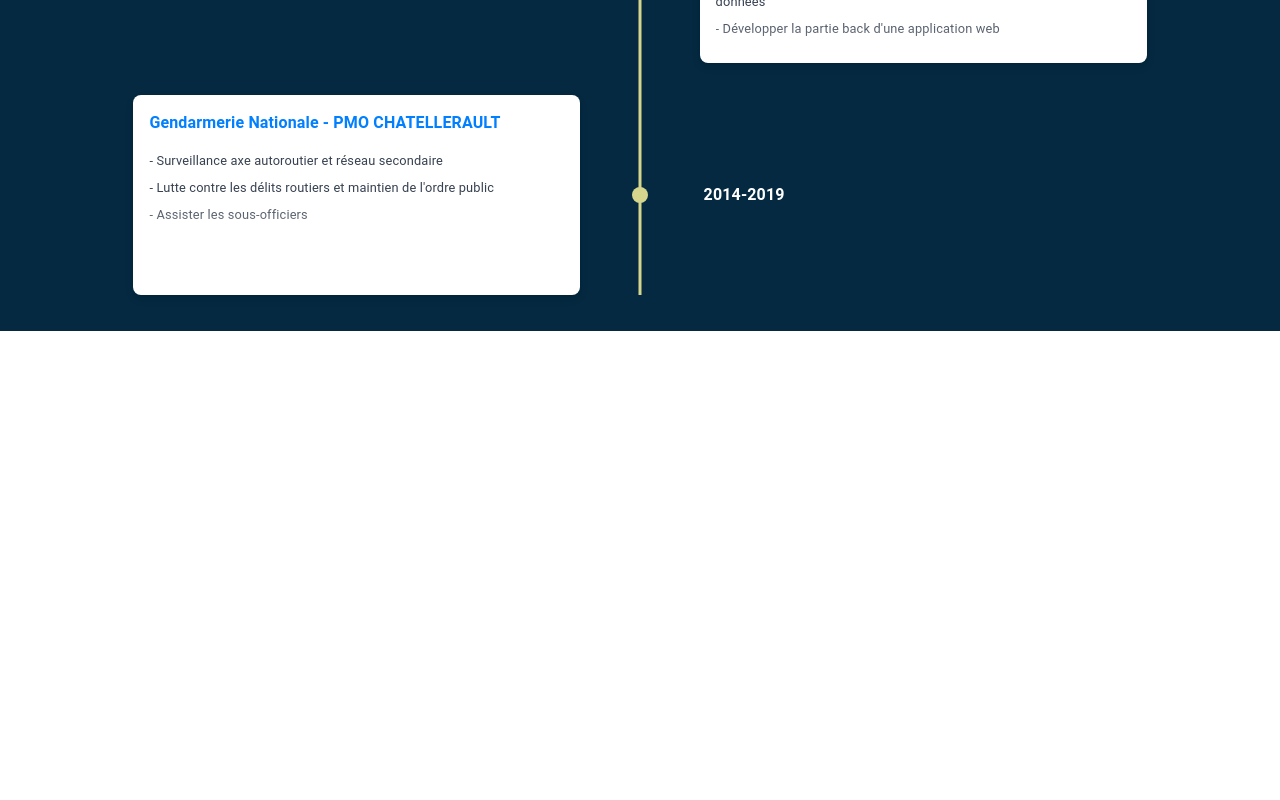
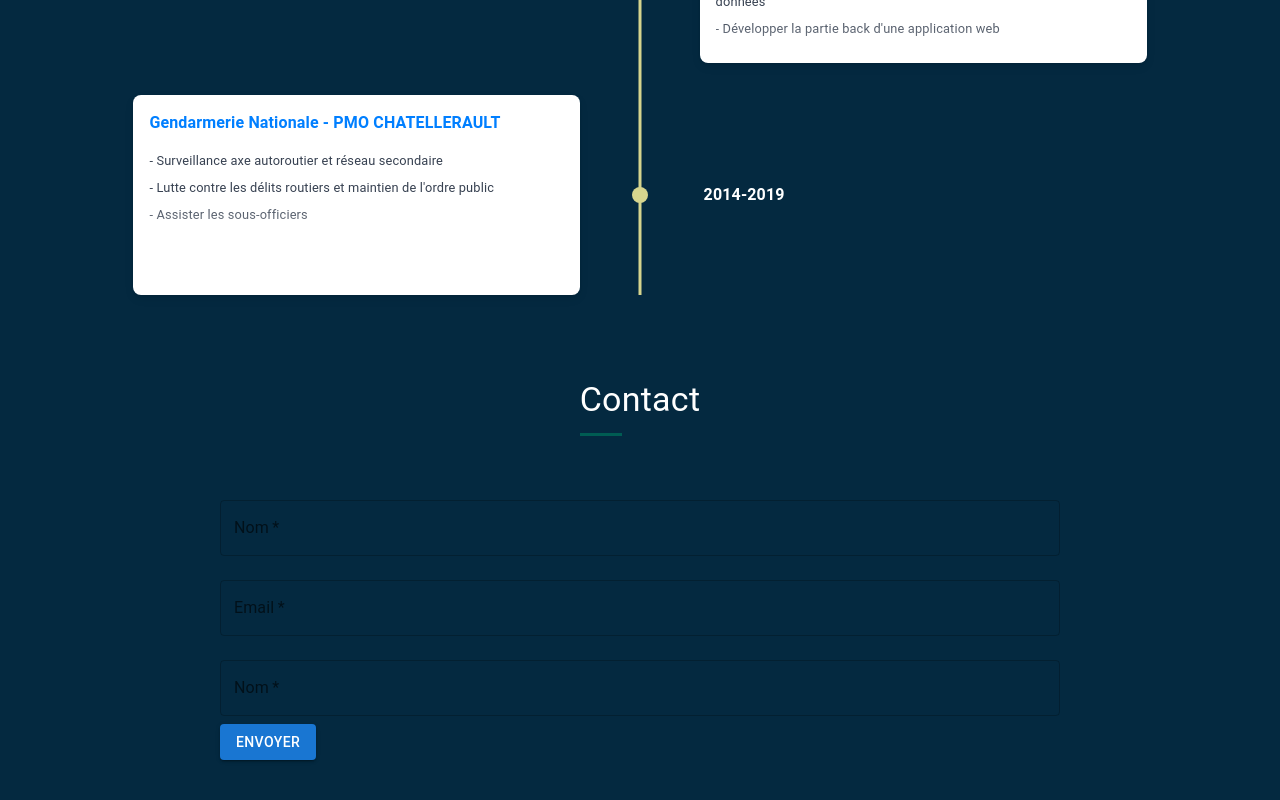
Before and after one commit to Monnetkevin/Portfolio-V2, a React (Create React App) app: page / in a window 1280 px wide. Shown: the part 3241-4041 px from the top of the page. Before the commit the page ends 3572 px from the top, so only its background shows below. Built offline with nearby package versions, Linux system fonts and the light colour scheme.

Commit message:
Create ContactSection

```diff
--- a/package.json
+++ b/package.json
@@ -6,6 +6,7 @@
     "@emotion/react": "^11.11.4",
     "@emotion/styled": "^11.11.5",
     "@fontsource/roboto": "^5.0.13",
+    "@hookform/resolvers": "^3.9.0",
     "@mui/icons-material": "^5.16.1",
     "@mui/material": "^5.16.1",
     "@testing-library/jest-dom": "^5.17.0",
@@ -21,7 +22,8 @@
     "react-scripts": "5.0.1",
     "react-swipeable-views-react-18-fix": "^0.14.1",
     "sass": "^1.77.8",
-    "web-vitals": "^2.1.4"
+    "web-vitals": "^2.1.4",
+    "yup": "^1.4.0"
   },
   "scripts": {
     "start": "react-scripts start",
--- /dev/null
+++ b/src/components/contact/ContactForm.jsx
@@ -0,0 +1,149 @@
+import React from "react";
+import { useForm, useController, Controller } from "react-hook-form";
+import { yupResolver } from "@hookform/resolvers/yup";
+import * as yup from "yup";
+import { Box, TextField, Select, Button } from "@mui/material";
+
+const schema = yup.object({
+  nom: yup.string().required("Votre nom est requis"),
+  email: yup
+    .string()
+    .email("Veuillez entrer une adresse email valide")
+    .required("L'email est requis"),
+  sujet: yup.string().required("Veuillez choisir un sujet"),
+  message: yup.string().required("Votre message est requis"),
+});
+
+const ContactForm = () => {
+  const {
+    control,
+    handleSubmit,
+    formState: { errors },
+  } = useForm({
+    resolver: yupResolver(schema),
+  });
+
+  const onSubmit = (data) => {
+    console.log(data); // Envoyer les données du formulaire à votre API ou serveur
+    alert("Merci pour votre message!");
+  };
+
+  return (
+    <Box component="form" onSubmit={handleSubmit(onSubmit)}>
+      {/* <TextField
+        id="nom"
+        label="Nom"
+        variant="outlined"
+        fullWidth
+        margin="normal"
+        {...field}
+        error={errors.nom}
+        helperText={errors.nom && "Votre nom est requis"}
+      /> */}
+
+      <Controller
+        name="name"
+        id="name"
+        control={control}
+        defaultValue=""
+        rules={{ required: "Votre nom est requis" }}
+        render={({ field, fieldState }) => (
+          <TextField
+            {...field}
+            label="Nom"
+            fullWidth
+            margin="normal"
+            error={!!fieldState.error}
+            helperText={fieldState.error?.message || null}
+            required
+          />
+        )}
+      />
+      <Controller
+        name="email"
+        id="email"
+        control={control}
+        defaultValue=""
+        rules={{
+          required: "L'email est requis et doit être valide",
+          pattern: /^\S+@\S+$/i,
+        }}
+        render={({ field, fieldState: { error } }) => (
+          <TextField
+            {...field}
+            label="Email"
+            fullWidth
+            margin="normal"
+            error={!!error}
+            helperText={errors ? errors.message : null}
+            required
+          />
+        )}
+      />
+      <Controller
+        name="name"
+        id="name"
+        control={control}
+        defaultValue=""
+        rules={{ required: "Votre nom est requis" }}
+        render={({ field, fieldState: { error } }) => (
+          <TextField
+            {...field}
+            label="Nom"
+            fullWidth
+            margin="normal"
+            error={!!error}
+            helperText={errors ? errors.message : null}
+            required
+          />
+        )}
+      />
+
+      {/* <TextField
+        id="email"
+        label="Email"
+        variant="outlined"
+        fullWidth
+        margin="normal"
+        {...field}
+        error={errors.email}
+        helperText={errors.email && "L'email est requis et doit être valide"}
+      />
+
+      <Select
+        id="sujet"
+        label="Sujet"
+        variant="outlined"
+        fullWidth
+        margin="normal"
+        {...field}
+        helperText={errors.sujet && "Veuillez choisir un sujet"}
+      >
+        <option value="">Sélectionner un sujet</option>
+        <option value="general">Général</option>
+        <option value="question">Question</option>
+        <option value="collaboration">Collaboration</option>
+      </Select>
+
+      <TextField
+        id="message"
+        label="Message"
+        variant="outlined"
+        fullWidth
+        multiline
+        minRows={4}
+        margin="normal"
+        {...field}
+        onChange={onChange}
+        error={errors.message}
+        helperText={errors.message && "Votre message est requis"}
+      /> */}
+
+      <Button variant="contained" color="primary" type="submit" margin="normal">
+        Envoyer
+      </Button>
+    </Box>
+  );
+};
+
+export default ContactForm;
--- /dev/null
+++ b/src/components/contact/ContactSection.jsx
@@ -0,0 +1,35 @@
+import { Container, Box, Typography } from "@mui/material";
+import ContactForm from "./ContactForm";
+
+const ContactSection = () => {
+  return (
+    <Container maxWidth="xl" id="projects">
+      <Box
+        component="div"
+        sx={{
+          color: "#fff",
+          display: "flex",
+          flexDirection: "column",
+          justifyContent: "center",
+          alignItems: "center",
+          py: "3rem",
+        }}
+      >
+        <Box component="div" sx={{ mb: "3rem" }}>
+          <Typography variant="h4" component="h2" gutterBottom>
+            Contact
+          </Typography>
+          <Box
+            sx={{
+              width: "35%",
+              height: "3px",
+              backgroundColor: "#005C53",
+            }}
+          />
+        </Box>
+        <ContactForm />
+      </Box>
+    </Container>
+  );
+};
+export default ContactSection;
--- a/src/pages/Home.jsx
+++ b/src/pages/Home.jsx
@@ -4,6 +4,7 @@
 import SkillsSection from "../components/skills/SkillsSection";
 import SectionExperiences from "../components/experiences/SectionExperiences";
 import SectionProjects from "../components/projects/SectionProjects";
+import ContactSection from "../components/contact/ContactSection";
 
 export default function Home() {
   return (
@@ -12,6 +13,7 @@
       <SkillsSection />
       <SectionProjects />
       <SectionExperiences />
+      <ContactSection />
     </Box>
   );
 }
```
Also changed, not shown: 1 other file (tests, documents, lock files or other folders).
